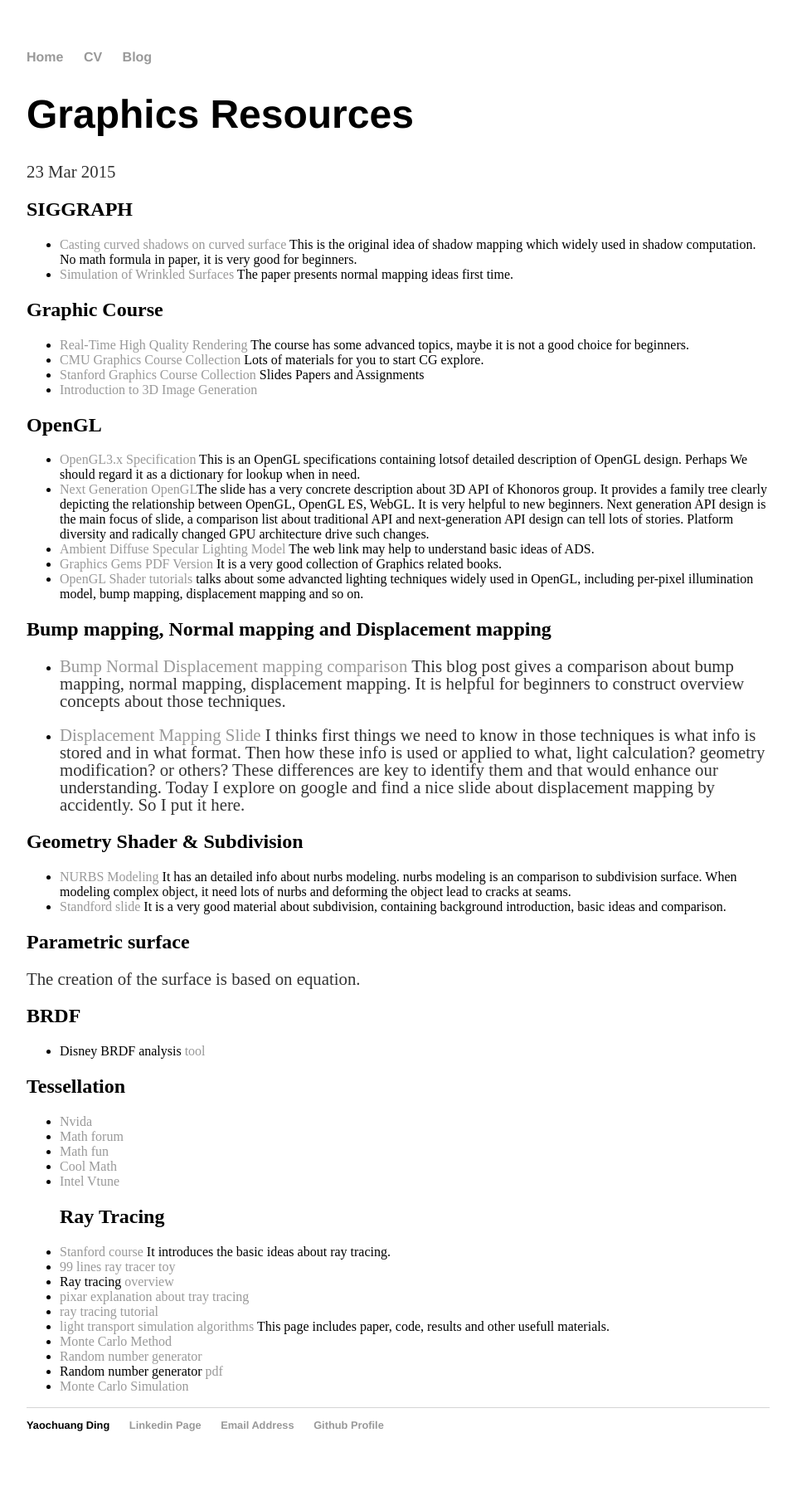
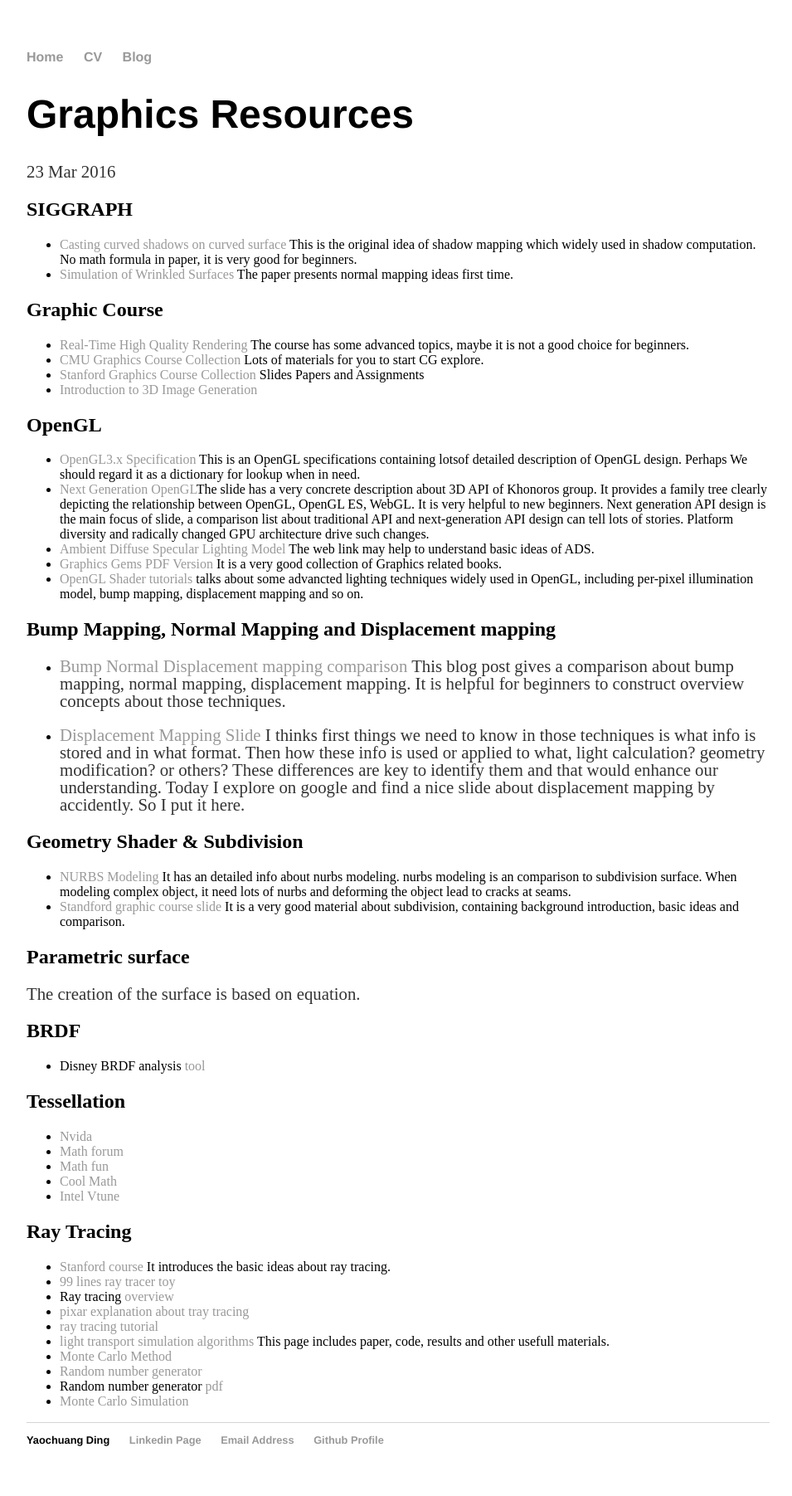
Before and after one commit to ychding11/ychding11.github.io, a Jekyll site: the page built from _posts/2015-03-23-Graphics-Resources.md, in a window 1280 px wide. Shown: the whole page at 83% size, without its empty margins (160-1115 px from the left). Built offline with Jekyll 4.4.1, drawn with Linux system fonts in a browser that asks for light colours.

Commit message:
1. modify style

```diff
--- a/_posts/2015-03-23-Graphics-Resources.md
+++ b/_posts/2015-03-23-Graphics-Resources.md
@@ -1,7 +1,7 @@
 ---
 layout: post
 title: "Graphics Resources"
-date: 2015-03-23
+date: 2016-03-23
 ---
 
 ## SIGGRAPH
@@ -35,7 +35,7 @@ date: 2015-03-23
 - [OpenGL Shader tutorials](https://www.opengl.org/sdk/docs/tutorials/TyphoonLabs/Chapter_4.pdf) talks about some advancted lighting
   techniques widely used in OpenGL, including per-pixel illumination model, bump mapping, displacement mapping and so on.
 
-## Bump mapping, Normal mapping and Displacement mapping
+## Bump Mapping, Normal Mapping and Displacement mapping
 
 - [Bump Normal Displacement mapping comparison](http://blog.digitaltutors.com/bump-normal-and-displacement-maps/)
   This blog post gives a comparison about bump mapping, normal mapping, displacement mapping.
@@ -54,7 +54,7 @@ date: 2015-03-23
   It has an detailed info about nurbs modeling. nurbs modeling is an
   comparison to subdivision surface. When modeling complex object, it
   need lots of nurbs and deforming the object lead to cracks at seams.
-- [Standford slide](http://graphics.stanford.edu/courses/cs468-10-fall/LectureSlides/10_Subdivision.pdf)
+- [Standford graphic course slide](http://graphics.stanford.edu/courses/cs468-10-fall/LectureSlides/10_Subdivision.pdf)
   It is  a very good material about subdivision, containing background
   introduction, basic ideas and comparison.
 
@@ -74,6 +74,7 @@ on equation.
 - [Math fun](https://www.mathsisfun.com/geometry/tessellation.html)
 - [Cool Math](http://www.coolmath.com/lesson-tessellations-1)
 - [Intel Vtune](https://software.intel.com/en-us/node/596501)
+
 ## Ray Tracing
 
 - [Stanford course](http://candela.stanford.edu/cs348b-14/doku.php)
```
